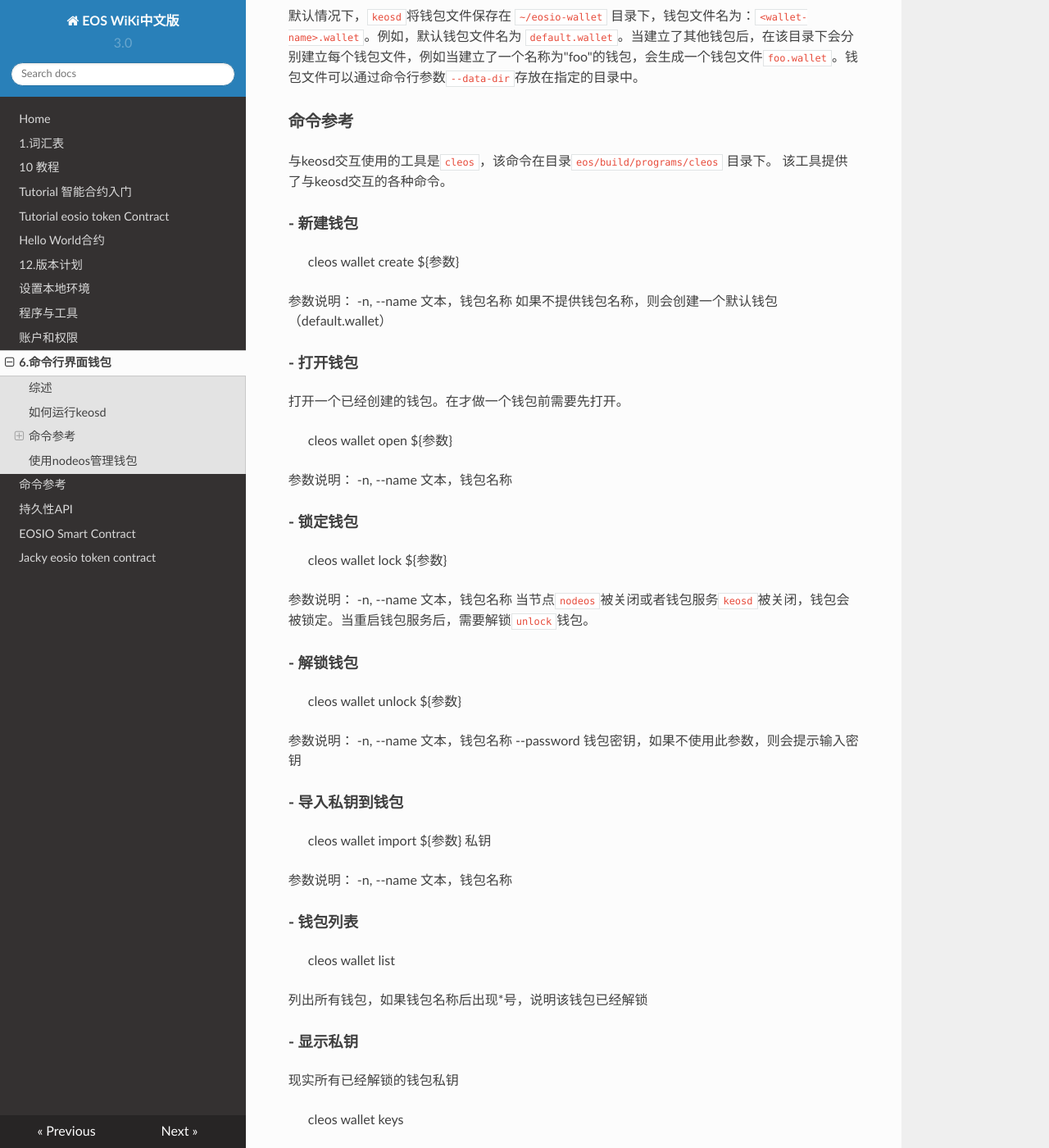
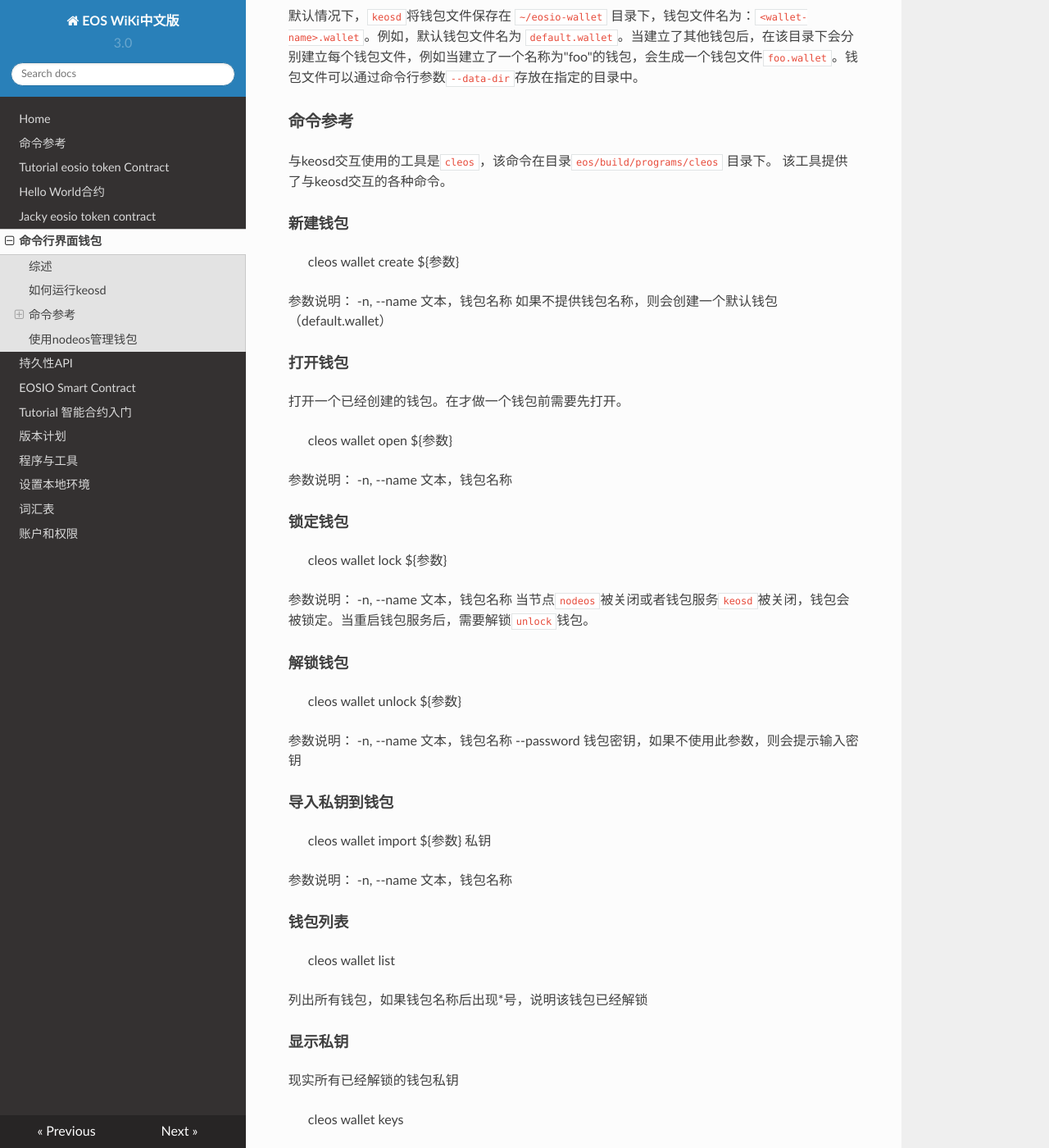
Before and after one commit to eostea/eos-wiki, an MkDocs documentation site: the page built from docs/命令行界面钱包.md, in a window 1280 px wide and 1400 px high, scrolled down 505 px. Shown: the whole window at 82% size. Built offline with MkDocs 1.6.1, drawn with Linux system fonts in a browser that asks for light colours; nearby versions of some CDN libraries.

Commit message:
mk format

```diff
--- a/docs/10-教程.md
+++ /dev/null
@@ -1,5 +0,0 @@
----
-layout: "post"
-title: "10.教程"
-date: "2018-05-13 21:01"
----
--- a/docs/6.命令行界面钱包.md
+++ b/docs/命令行界面钱包.md
@@ -3,6 +3,7 @@
 ### 综述
 命令行界面钱包程序为 `keosd`,位于 `eos/build/programs/keosd` 路径下，用于存储交易签名的私钥。keosd在本地节点上运行，并将私钥保存在本地节点上。
 
+<a name='keosd'></a>
 ### 如何运行`keosd`
 > keosd
 
@@ -14,7 +15,7 @@
 与keosd交互使用的工具是`cleos`，该命令在目录`eos/build/programs/cleos` 目录下。
 该工具提供了与keosd交互的各种命令。
 
-#### - 新建钱包
+#### 新建钱包
 > cleos wallet create ${参数}
 
 参数说明：
@@ -22,39 +23,39 @@
 如果不提供钱包名称，则会创建一个默认钱包（default.wallet）
 
 
-#### - 打开钱包
+#### 打开钱包
 打开一个已经创建的钱包。在才做一个钱包前需要先打开。
 > cleos wallet open ${参数}
 
 参数说明：
 -n, --name 文本，钱包名称
 
-#### - 锁定钱包
+#### 锁定钱包
 > cleos wallet lock ${参数}
 
 参数说明：
 -n, --name 文本，钱包名称
 当节点`nodeos`被关闭或者钱包服务`keosd`被关闭，钱包会被锁定。当重启钱包服务后，需要解锁`unlock`钱包。
 
-#### - 解锁钱包
+#### 解锁钱包
 > cleos wallet unlock ${参数}
 
 参数说明：
 -n, --name 文本，钱包名称
 --password 钱包密钥，如果不使用此参数，则会提示输入密钥
 
-#### - 导入私钥到钱包
+#### 导入私钥到钱包
 > cleos wallet import ${参数} 私钥
 
 参数说明：
 -n, --name 文本，钱包名称
 
-#### - 钱包列表
+#### 钱包列表
 > cleos wallet list
 
 列出所有钱包，如果钱包名称后出现*号，说明该钱包已经解锁
 
-#### - 显示私钥
+#### 显示私钥
 现实所有已经解锁的钱包私钥
 > cleos wallet keys
 
```
Also changed, not shown: docs/0.目录导航.md (deleted, +0 -47 lines), docs/index.md (added, +47 -0 lines), docs/持久性API.md (renamed from docs/8.持久性API.md, +22 -16 lines), docs/设置本地环境.md (renamed from docs/2.设置本地环境.md, +4 -6 lines), docs/Cleos命令行参考.md (renamed from docs/7.Cleos命令行参考.md), docs/Eosio.token,Exchange和Eosio.msig合约.md (renamed from docs/10.2.Eosio.token，Exchange和Eosio.msig合约.md), docs/Hello World合约.md (renamed from docs/10.3.Hello World合约.md), docs/智能合约.md (renamed from docs/9.智能合约.md), docs/智能合约入门.md (renamed from docs/10.1.智能合约入门.md), docs/版本计划.md (renamed from docs/12.版本计划.md), docs/程序和工具.md (renamed from docs/3.程序和工具.md), docs/词汇表.md (renamed from docs/1.词汇表.md), docs/账户和权限.md (renamed from docs/5.账户和权限.md).
